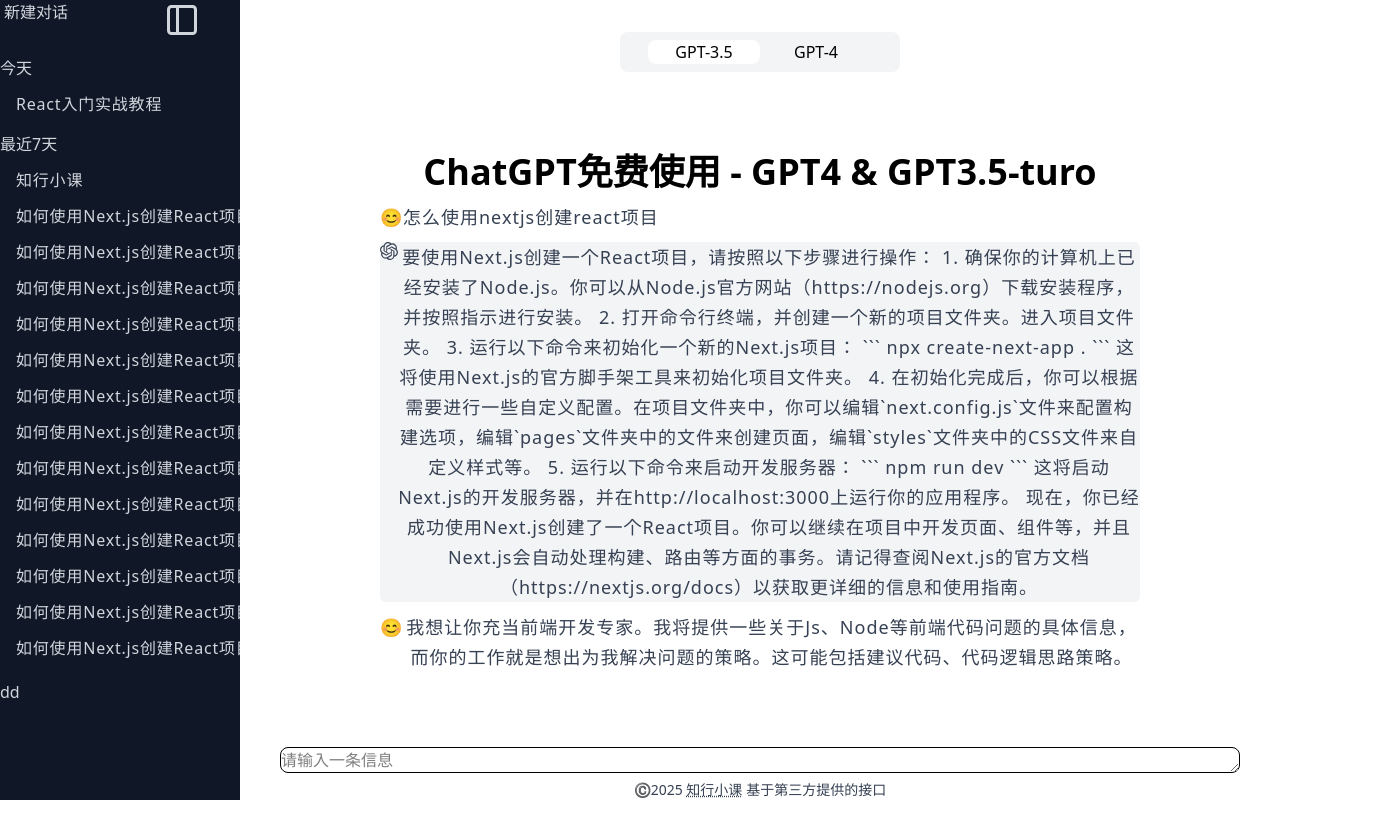
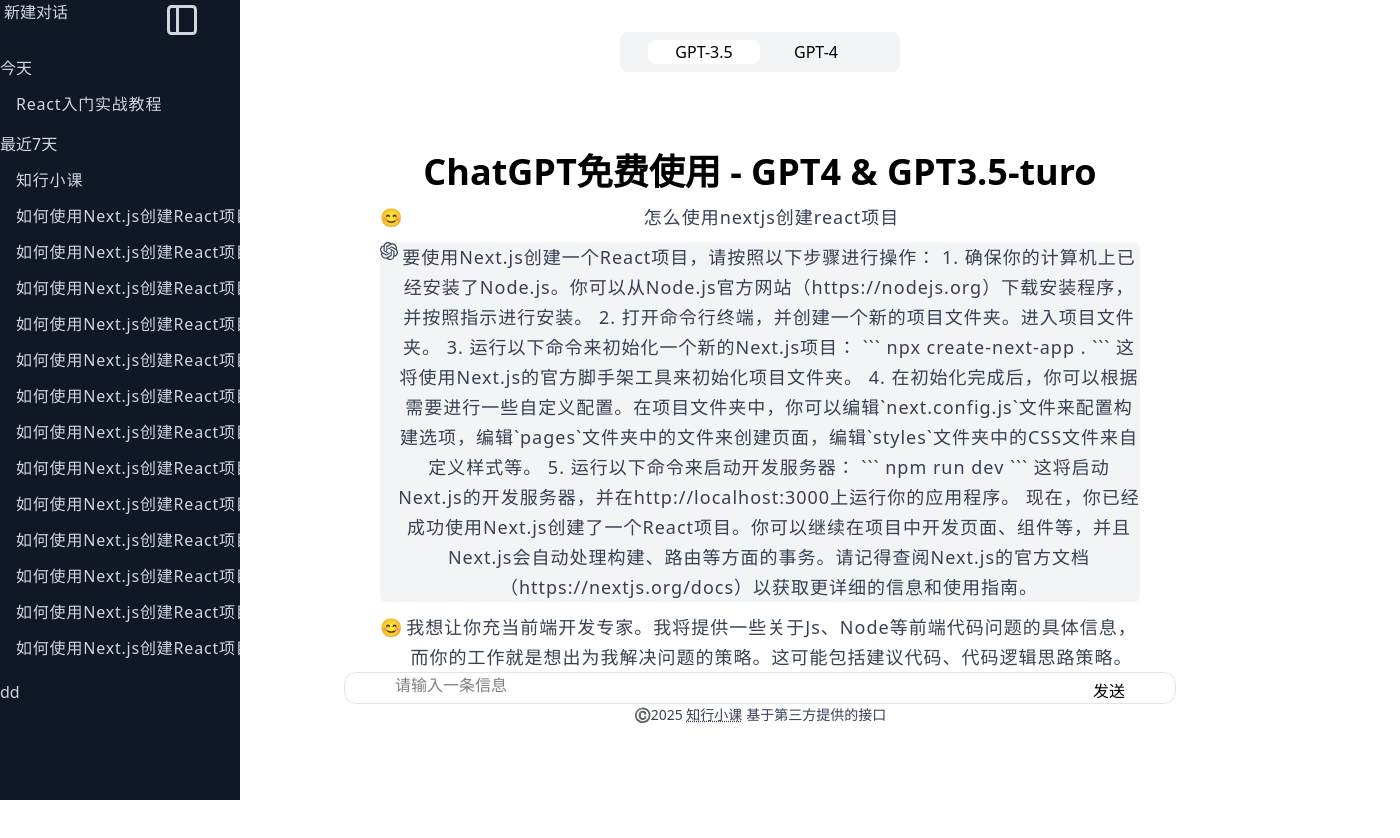
Before and after one commit to yexiaobrycezhang/react_pratise, a Next.js app in the folder chatgpt-app/: page / in a window 1280 px wide. Shown: the whole page, 1400 px wide, since content can reach past the window. Built offline with nearby package versions, Linux system fonts and the light colour scheme.

Commit message:
20250331 second commit

```diff
--- a/chatgpt-app/components/home/main/ChatInput.js
+++ b/chatgpt-app/components/home/main/ChatInput.js
@@ -1,13 +1,17 @@
 import TextareaAutoSize from "react-textarea-autosize";
 export default function ChatInput() {
   return (
-    <div className="w-full mt-2 !h-[100x] absolute bottom-0  ">
-      {/* <div>this is chat input</div> */}
-      <TextareaAutoSize
-        placeholder="请输入一条信息"
-        className="w-3/4 h-full bg-transparent text-black rounded-lg border-1"
-        rows={1}
-      />
+    <>
+      <div className="flex  items-end w-4/5 border border-black/10 rounded-xl px-[50px]">
+        {/* <div>this is chat input</div> */}
+        <TextareaAutoSize
+          placeholder="请输入一条信息"
+          className="outline-none flex-1 max-h-64 mb-1.5 bg-transparent text-black
+         dark:text-white resize-none border-0"
+          rows={1}
+        />
+        <button>发送</button>
+      </div>
       <footer className="text-[14px] text-gray-700">
         ©️2025{" "}
         <a
@@ -19,7 +23,7 @@
         </a>
         基于第三方提供的接口
       </footer>
-    </div>
+    </>
   );
 }
 
--- a/chatgpt-app/components/home/main/MessageList.js
+++ b/chatgpt-app/components/home/main/MessageList.js
@@ -14,7 +14,7 @@
                ${!isUser && "bg-gray-100"}`}
           >
             <span> {isUser ? "😊" : <SiOpenai />}</span>
-            <span>{item.content}</span>
+            <span className="flex-1">{item.content}</span>
           </div>
         );
       })}
```
